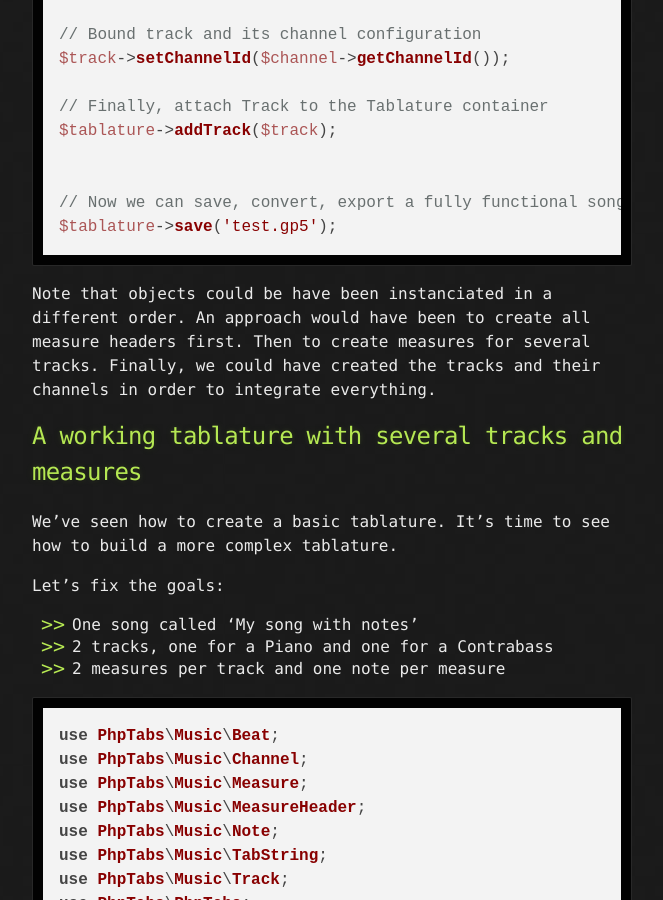
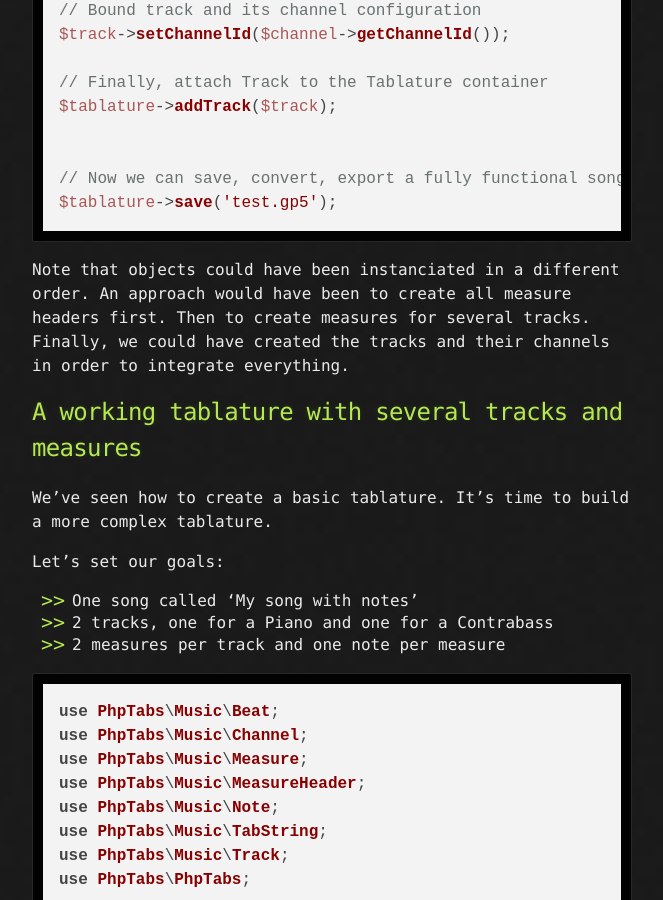
Before and after one commit to stdtabs/stdtabs.github.io, a Jekyll site: the page built from docs/example.create.a.tablature.from.scratch.md, in a window 1280 px wide and 900 px high, scrolled down 1895 px. Shown: the whole window, without its empty margins (308-971 px from the left). Built offline with Jekyll 4.4.1, drawn with Linux system fonts in a browser that asks for light colours; nearby versions of some CDN libraries; some of the changed text lies outside the part shown.

Commit message:
Fix typos and examples

````diff
--- a/docs/example.create.a.tablature.from.scratch.md
+++ b/docs/example.create.a.tablature.from.scratch.md
@@ -87,7 +87,7 @@
 $tablature->save('test.gp5');
 ```
 
-Note that objects could be have been instanciated in a different order.
+Note that objects could have been instanciated in a different order.
 An approach would have been to create all measure headers first.
 Then to create measures for several tracks.
 Finally, we could have created the tracks and their channels in order to integrate everything.
@@ -96,9 +96,9 @@
 A working tablature with several tracks and measures
 ----------------------------------------------------
 
-We've seen how to create a basic tablature. It's time to see how to build a more complex tablature.
+We've seen how to create a basic tablature. It's time to build a more complex tablature.
 
-Let's fix the goals:
+Let's set our goals:
 - One song called 'My song with notes'
 - 2 tracks, one for a Piano and one for a Contrabass
 - 2 measures per track and one note per measure
@@ -131,7 +131,7 @@
 $channel0 = new Channel();
 $channel0->setProgram(0); // This program is for piano
 $channel1 = new Channel();
-$channel1->setProgram(43); // This program is  for contrabass
+$channel1->setProgram(43); // This program is for contrabass
 
 // One measure header for each measure
 $mh0 = new MeasureHeader();
````
Also changed, not shown: other parts of docs/example.create.a.tablature.from.scratch.md (+13 -8 lines).
